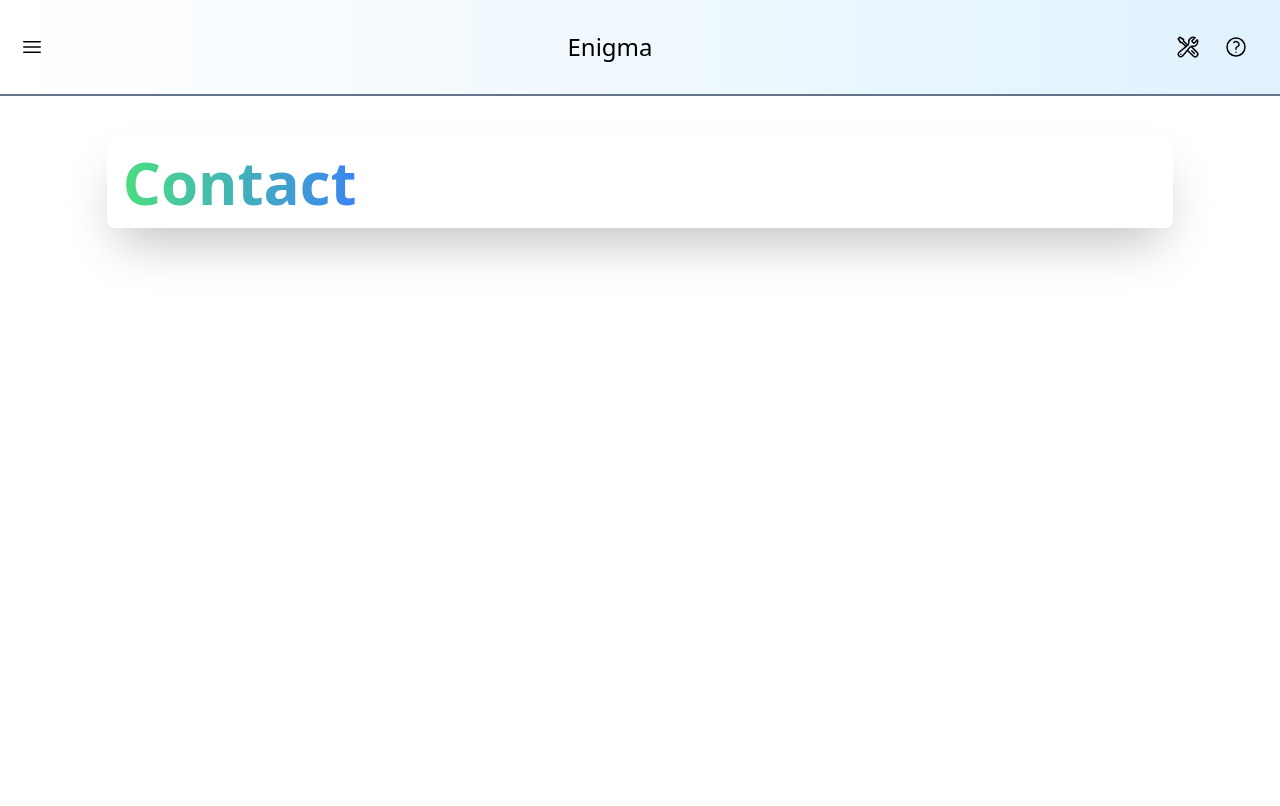
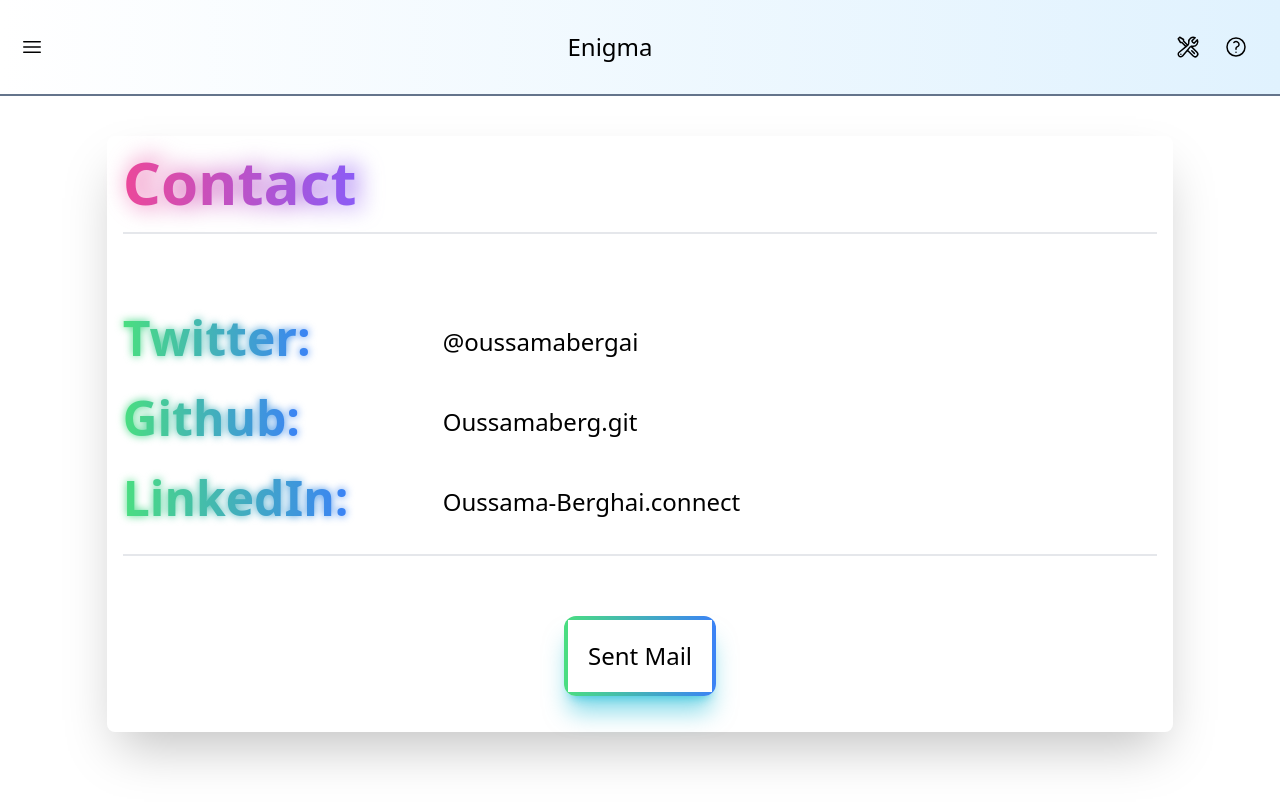
Before and after one commit to Oussamaberg/Enigma, a React (Vite) app: page /contact in a window 1280 px wide. Shown: the top 806 px of the page. Built offline with nearby package versions, Linux system fonts and the light colour scheme.

Commit message:
add contact and faq pages

```diff
--- a/src/components/Contact.tsx
+++ b/src/components/Contact.tsx
@@ -1,22 +1,60 @@
 import { useScroll } from "framer-motion";
 import { motion } from "framer-motion";
 import bg from "../assets/img/img.jpg"
+import TextAnimation1 from "./animations/TextAnimation1";
+import TextAnimation2 from "./animations/TextAnimation2";
 
 function Contact() {
-    const {scrollYProgress} = useScroll()
-    console.log(scrollYProgress)
-  return <div className=" absolute top-10 w-full sm:w-10/12 2xl:w-1/2  h-auto flex flex-col rounded-lg  shadow-2xl  gap-10 p-4" >
-    <motion.h1
-    initial={{opacity:0,y:15}}
-    animate={{opacity:1, y:0}}
-    transition={{
-      duration:0.5,
 
+  return <div className=" absolute  top-10 w-full sm:w-10/12 2xl:w-1/2  flex flex-col dark:bg-black rounded-lg  shadow-2xl gap-20 p-4 dark:shadow-xl dark:shadow-cyan-500/50" >
+    <div className=" border-b-2 ">
+    <TextAnimation2 text={"Contact"} />
 
+    </div>
+     <div className="relative">
+     <TextAnimation1 text={"Twitter:"} />
+     <motion.div
+     initial={{opacity:0,y:-10 }}
+     animate={{opacity:1,y:0}}
+     transition={{duration:0.5, delay:1.2
     }}
-    className=" w-60 text-6xl font-extrabold bg-clip-text text-transparent bg-gradient-to-r from-green-400 to-blue-500 hover:from-pink-500 hover:to-yellow-500" >
-      Contact
-      </motion.h1>
+     className="absolute top-3 left-[220px] md:left-[320px] text-2xl">
+      <a href="https://twitter.com/oussamabergai"> @oussamabergai </a>
+     </motion.div>
+     </div>
+     <div className="relative">
+     <TextAnimation1 text={"Github:"} />
+     <motion.div
+     initial={{opacity:0,y:-10 }}
+     animate={{opacity:1,y:0}}
+     transition={{duration:0.5, delay:1.4
+    }}
+     className="absolute top-3 left-[220px] md:left-[320px] text-2xl">
+      <a href="https://github.com/Oussamaberg"> Oussamaberg.git </a>
+     </motion.div>
+     </div>
+     <div className="relative">
+     <TextAnimation1 text={"LinkedIn:"} />
+     <motion.div
+     initial={{opacity:0,y:-10 }}
+     animate={{opacity:1,y:0}}
+     transition={{duration:0.5, delay:1.6
+    }}
+     className="absolute top-3 left-[220px] md:left-[320px] text-2xl ">
+      <a href="https://www.linkedin.com/in/oussama-berghai-889205197/"> Oussama-Berghai.connect </a>
+     </motion.div>
+
+     </div>
+     <div className="flex  border-t-2 justify-center ">
+      <motion.div
+      initial={{opacity:0,y:-10 }}
+      animate={{opacity:1,y:-20}}
+      transition={{duration:0.5, delay:1.8}}
+      className="bg-gradient-to-r from-green-400 to-blue-500 p-1 mt-20 text-2xl rounded-xl shadow-xl shadow-cyan-500/50">
+        <a href="mailto:ossama.berghai@gmail.com" ><div className="bg-white dark:bg-black p-5 roundced-xl">Sent Mail</div></a>
+      </motion.div>
+     </div>
+
     </div>;
 }
 export default Contact;
--- a/src/components/Menu.tsx
+++ b/src/components/Menu.tsx
@@ -26,7 +26,7 @@ function Menu() {
       initial="hidden"
       animate="show"
       exit="exit"
-      className="absolute z-10 backdrop-blur-md dark:backdrop-blur-sm dark:bg-white/30 bg-white/30 bg-white text-gray-500 w-screen h-screen sm:w-96 pl-5 left-0 top-0  dark:text-yellow-50 "
+      className="absolute z-10 backdrop-blur-md dark:backdrop-blur-md dark:bg-white/30 bg-white/30 bg-white text-gray-500 w-screen h-screen sm:w-96 pl-5 left-0 top-0  dark:text-yellow-50 "
     >
       <ul className="text-justify">
         <li className="py-2 border-r-4 hover:border-black cursor-pointer hover:font-bold flex items-center transition ease-linear duration-500 ">
--- /dev/null
+++ b/src/components/animations/SlideToRight.tsx
@@ -0,0 +1,13 @@
+import { motion } from "framer-motion"
+
+function SlideToRight({children}){
+return <motion.div
+initial={{ opacity:0 }}
+whileInView={{ opacity: 1 }}
+transition={{ duration: 0.8 }}
+
+>
+    {children}
+</motion.div>
+}
+export default SlideToRight;
--- /dev/null
+++ b/src/components/animations/TextAnimation1.tsx
@@ -0,0 +1,36 @@
+import { useScroll } from "framer-motion";
+import { motion } from "framer-motion";
+import bg from "../assets/img/img.jpg";
+
+function TextAnimation1({ text }) {
+  return (
+    <div className="relative">
+      <motion.div
+        initial={{ opacity: 0, width: 0 }}
+        animate={{ opacity: 1, width: "auto"}}
+        transition={{
+          duration: 0.8,
+        }}
+        className="  absolute text-5xl font-extrabold bg-clip-text text-transparent bg-gradient-to-r from-green-400 to-blue-500  blur-sm "
+      >
+        <h1>{text}</h1>
+      </motion.div>
+      <motion.div
+        initial={{ opacity: 0, width: 0 }}
+        animate={{ opacity: 1, width: "auto" }}
+        transition={{
+          duration: 1,
+        }}
+        whileHover={{
+          rotate: [0,2,0,-2],
+
+          transition: { duration: 0.2, repeat:Infinity },
+        }}
+        className=" absolute text-5xl font-extrabold bg-clip-text text-transparent bg-gradient-to-r from-green-400 to-blue-500 "
+      >
+        <h1>{text}</h1>
+      </motion.div>
+    </div>
+  );
+}
+export default TextAnimation1;
--- /dev/null
+++ b/src/components/animations/TextAnimation2.tsx
@@ -0,0 +1,25 @@
+import { motion } from "framer-motion";
+
+function TextAnimation2({ text }) {
+  return (
+    <div className="relative pb-20">
+      <motion.h1
+        initial={{ x: 0, scale: 1 }}
+        animate={{ x: [0, -5, 0, 5, 0], scale: [1, 1.01, 1] }}
+        transition={{
+          repeat: Infinity,
+          duration: 2,
+        }}
+        className=" absolute text-6xl font-extrabold pb-10 bg-clip-text text-transparent bg-gradient-to-r from-pink-500 to-violet-500 blur-md"
+      >
+        {" "}
+        {text}
+      </motion.h1>
+      <h1 className=" absolute text-6xl font-extrabold pb-10 bg-clip-text text-transparent bg-gradient-to-r from-pink-500 to-violet-500 ">
+        {" "}
+        {text}
+      </h1>
+    </div>
+  );
+}
+export default TextAnimation2;
```
Also changed, not shown: src/components/Faq.tsx (+58 -54 lines).
